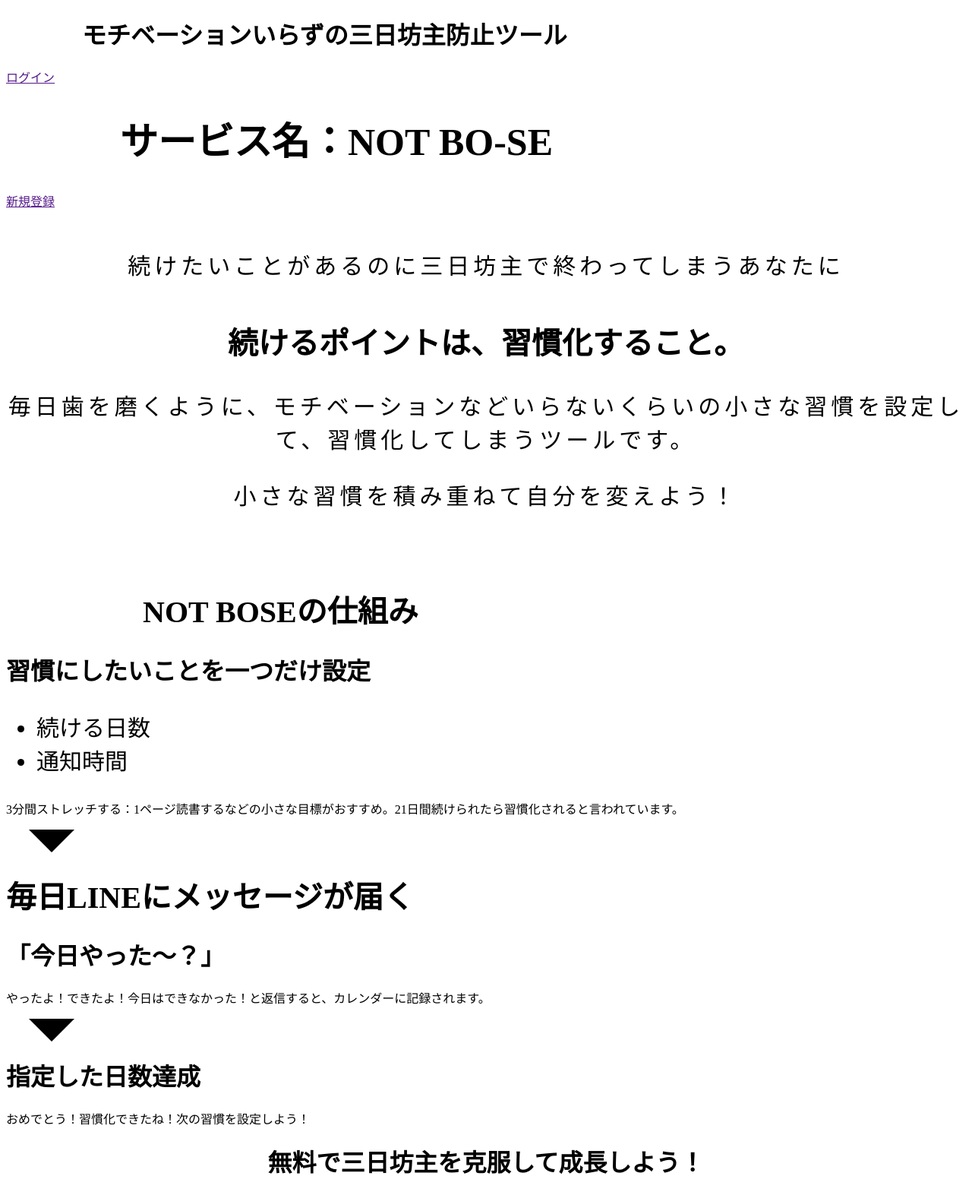
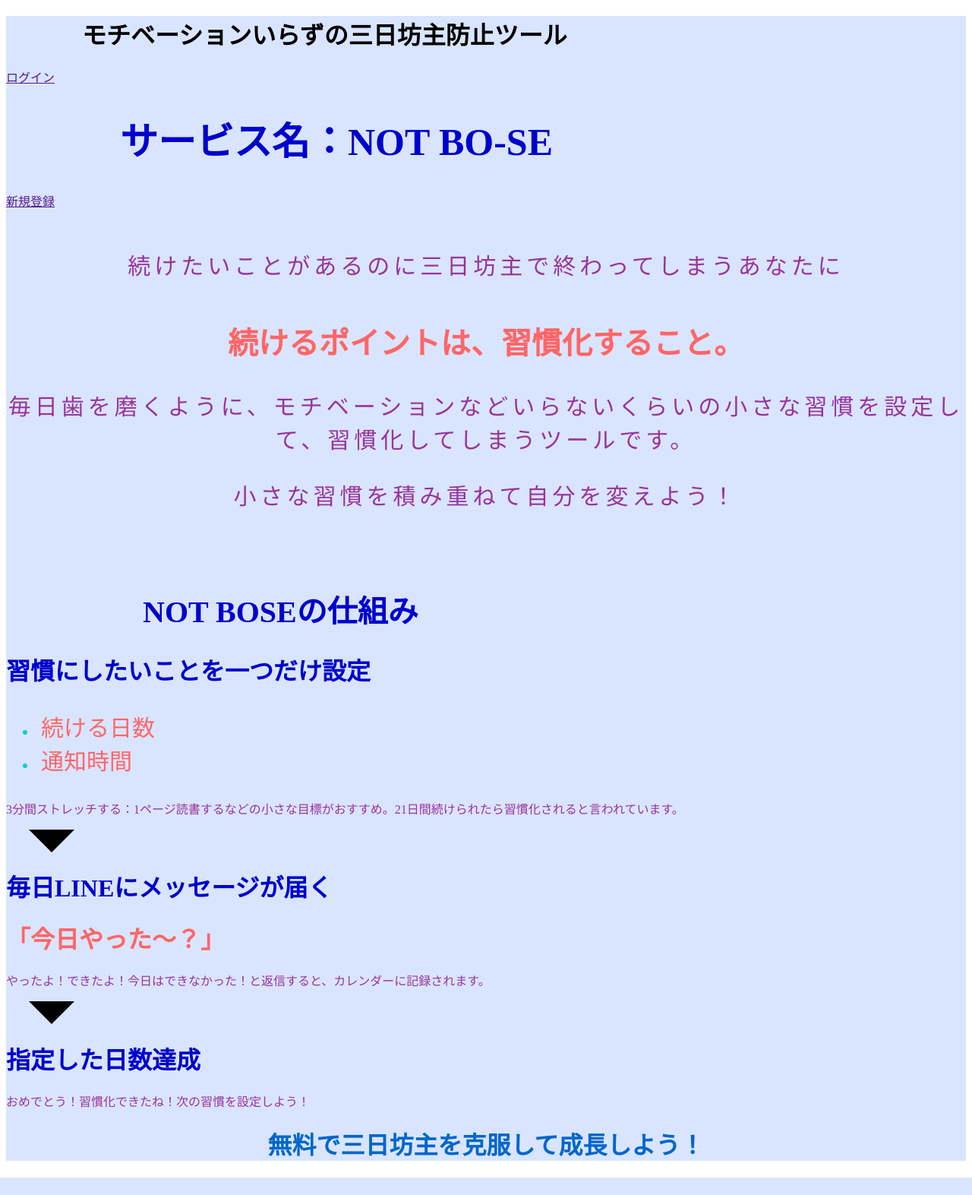
Before and after one commit to fgoajoa/-, a Python web app: template templates/top.html in a window 1280 px wide. Shown: the whole page at 76% size. After the commit the page ends 1550 px from the top, so only its background shows below. Run offline with Jinja, Linux system fonts and the light colour scheme; the template is opened without the code that fills it, so the values that code supplies are empty.

Commit message:
css変更

```diff
--- a/css/style.css
+++ b/css/style.css
@@ -5,12 +5,14 @@
 .sec2 {
     margin-left: 150px;
     font-size: 50px;
+    color: #0000CC;
 }
 
 .sec3 {
     text-align: center;
     margin-top: 50px;
     font-size: 40px;
+    color: #FF6666;
 }
 
 .text1 {
@@ -18,28 +20,33 @@
     font-size: 30px;
     text-align: center;
     margin-top: 50px;
+    color: #993399;
 }
 
 .text2 {
     letter-spacing: 5px;
     font-size: 30px;
     text-align: center;
+    color: #993399;
 }
 
 .text3 {
     letter-spacing: 5px;
     font-size: 30px;
     text-align: center;
+    color: #993399;
 }
 
 .sec4 {
     margin-left: 180px;
     margin-top: 100px;
     font-size: 40px;
+    color: #0000CC;
 }
 
 .text4 {
     font-size: 30px;
+    color: #FF6666;
 }
 
 .triangle3 {
@@ -51,15 +58,47 @@
     margin-left: 30px;
 }
 
-.sec6 {
-    font-size: 40px;
-}
+
 
 .sec7 {
     text-align: center;
+    color: #0066CC;
 }
 
-.f-ontainer {
-    display: flex;
-    flex-direction: row;
+.header {
+    background-color: #D9E5FF;
 }
+
+.sec8 {
+    color: #FF6666;
+}
+
+
+
+.sec5 {
+    color: #0000CC;
+}
+
+li {
+    list-style-type: none;
+}
+
+li::before {
+    position: relative;
+    top: -2px;
+    left: -18px;
+
+    display: inline-block;
+
+    width: 6px;
+    height: 6px;
+
+    content: '';
+
+    border-radius: 100%;
+    background: darkturquoise;
+}
+
+.text5 {
+    color: #993399;
+}
--- a/templates/top.html
+++ b/templates/top.html
@@ -7,7 +7,7 @@
     <title>サービス名：NOT BO-SE</title>
 </head>
 <body>
-    <div>
+    <div class="header">
         <h1 class="sec1">モチベーションいらずの三日坊主防止ツール</h1>
         <a href="">ログイン</a>
         <h1 class="sec2">サービス名：NOT BO-SE</h1>
@@ -16,24 +16,22 @@
         <h2 class="sec3">続けるポイントは、習慣化すること。</h2>
         <p class="text2">毎日歯を磨くように、モチベーションなどいらないくらいの小さな習慣を設定して、習慣化してしまうツールです。</p>
         <p class="text3">小さな習慣を積み重ねて自分を変えよう！</p>
-    </div>
-    <div class="f-container">
         <h1 class="sec4">NOT BOSEの仕組み</h1>
         <h1 class="sec5">習慣にしたいことを一つだけ設定</h1>
         <ul class="text4">
             <li>続ける日数</li>
             <li>通知時間</li>
         </ul>
-        <p>3分間ストレッチする：1ページ読書するなどの小さな目標がおすすめ。21日間続けられたら習慣化されると言われています。</p>
+        <p class="text5">3分間ストレッチする：1ページ読書するなどの小さな目標がおすすめ。21日間続けられたら習慣化されると言われています。</p>
         <div class="triangle3">
         </div>
-        <h1 class="sec6">毎日LINEにメッセージが届く</h1>
-        <h1>「今日やった～？」</h1>
-        <p>やったよ！できたよ！今日はできなかった！と返信すると、カレンダーに記録されます。</p>
+        <h1 class="sec5">毎日LINEにメッセージが届く</h1>
+        <h1 class="sec8">「今日やった～？」</h1>
+        <p class="text5">やったよ！できたよ！今日はできなかった！と返信すると、カレンダーに記録されます。</p>
         <div class="triangle3">
         </div>
-        <h1>指定した日数達成</h1>
-        <p>おめでとう！習慣化できたね！次の習慣を設定しよう！</p>
+        <h1 class="sec5">指定した日数達成</h1>
+        <p class="text5">おめでとう！習慣化できたね！次の習慣を設定しよう！</p>
         <h1 class="sec7">無料で三日坊主を克服して成長しよう！</h1>
     </div>
 
```
Also changed, not shown: templates/main.html (added).
